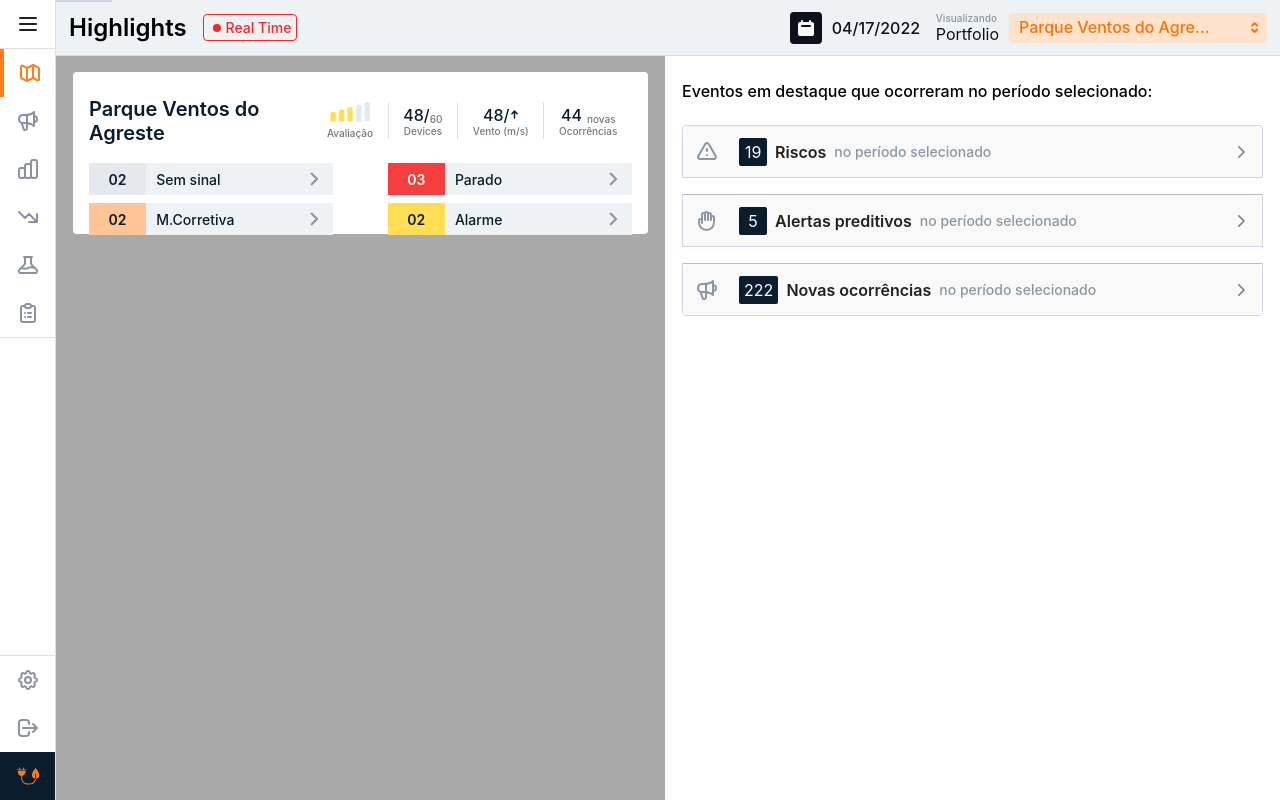
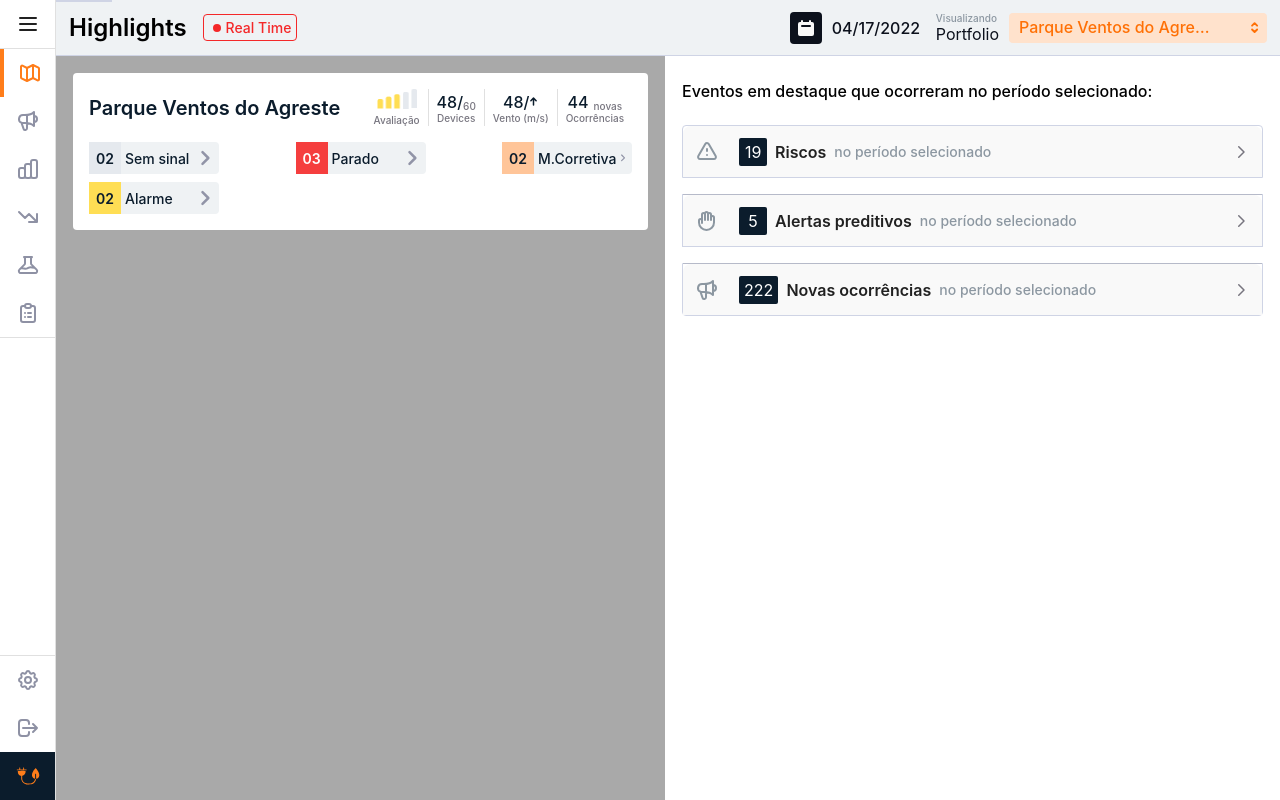
Before and after one commit to olucasfreitas/delfos-challenge, a Next.js app: page /highlights in a window 1280 px wide. Built offline with nearby package versions, Linux system fonts and the light colour scheme.

Commit message:
fixed status card

```diff
--- a/src/components/StatusCard/index.tsx
+++ b/src/components/StatusCard/index.tsx
@@ -3,16 +3,19 @@ import { Box, Divider, Paper, Typography, styled } from "@mui/material";
 import Image from "next/image";
 
 const Container = styled(Box)(({ theme }) => ({
-  position: "relative",
-  top: "16px",
-  margin: "0 17px",
+  position: "absolute",
   zIndex: 1,
-  height: "128px",
+  top: "17px",
+  left: "17px",
+  right: "17px",
   backgroundColor: "#fff",
   padding: "16px",
   borderRadius: "4px",
+  display: "flex",
+  flexDirection: "column",
+  gap: "16px",
   [theme.breakpoints.down("desktop")]: {
-    height: "auto",
+    gap: "16px",
   },
 }));
 
@@ -31,12 +34,10 @@ const BottomBox = styled(Box)(({ theme }) => ({
   display: "flex",
   alignItems: "flex-end",
   justifyContent: "space-between",
-  height: "50%",
   gap: "8px",
   [theme.breakpoints.down("desktop")]: {
     alignItems: "center",
     flexWrap: "wrap",
-    marginTop: "10px",
   },
 }));
 
@@ -45,9 +46,7 @@ const TopBoxText = styled(Typography)(({ theme }) => ({
   fontSize: "20px",
   lineHeight: "24px",
   color: "#0B1C2C",
-  [theme.breakpoints.down("desktop")]: {
-    width: "40%",
-  },
+  width: "50%",
   [theme.breakpoints.down("mobileMedium")]: {
     width: "100%",
     textAlign: "center",
@@ -58,9 +57,7 @@ const TopBoxContent = styled(Box)(({ theme }) => ({
   display: "flex",
   alignItems: "center",
   justifyContent: "space-evenly",
-  [theme.breakpoints.down("desktop")]: {
-    width: "60%",
-  },
+  width: "50%",
   [theme.breakpoints.down("mobileMedium")]: {
     width: "100%",
   },
@@ -98,18 +95,19 @@ const MiniBoxLeftText = styled(Typography)(({ theme }) => ({
 const MiniCard = styled(Box)(({ theme }) => ({
   display: "flex",
   backgroundColor: "#EFF2F4",
+  alignItems: "center",
+  justifyContent: "space-between",
+  borderRadius: "4px",
+  width: "130px",
   height: "32px",
-  width: "25%",
-  [theme.breakpoints.down("desktop")]: {
-    width: "45%",
-  },
 }));
 
 const MiniCardLeftText = styled(Typography)(({ theme }) => ({
   display: "flex",
   alignItems: "center",
   justifyContent: "center",
-  width: "30%",
+  width: "32px",
+  height: "100%",
   backgroundColor: "#E5E9EE",
   fontWeight: 600,
   fontSize: "14px",
@@ -122,8 +120,8 @@ const MiniCardRightBox = styled(Box)(({ theme }) => ({
   display: "flex",
   alignItems: "center",
   justifyContent: "space-between",
-  width: "100%",
-  padding: "0 10px",
+  width: "98px",
+  padding: "6px 4px 6px 4px",
 }));
 
 const MiniCardRightText = styled(Typography)(({ theme }) => ({
@@ -131,6 +129,7 @@ const MiniCardRightText = styled(Typography)(({ theme }) => ({
   fontSize: "14px",
   lineHeight: "17px",
   color: "#0B1C2C",
+  marginRight: "2px",
 }));
 
 function StatusCard() {
@@ -195,7 +194,7 @@ function StatusCard() {
           </MiniCardLeftText>
           <MiniCardRightBox>
             <MiniCardRightText>Sem sinal</MiniCardRightText>
-            <ChevronRightIcon width={18} stroke="#9194A7" strokeWidth="3" />
+            <ChevronRightIcon width={20} stroke="#9194A7" strokeWidth="3" />
           </MiniCardRightBox>
         </MiniCard>
         <MiniCard>
@@ -209,7 +208,7 @@ function StatusCard() {
           </MiniCardLeftText>
           <MiniCardRightBox>
             <MiniCardRightText>Parado</MiniCardRightText>
-            <ChevronRightIcon width={18} stroke="#9194A7" strokeWidth="3" />
+            <ChevronRightIcon width={20} stroke="#9194A7" strokeWidth="3" />
           </MiniCardRightBox>
         </MiniCard>
         <MiniCard>
@@ -223,7 +222,7 @@ function StatusCard() {
           </MiniCardLeftText>
           <MiniCardRightBox>
             <MiniCardRightText>M.Corretiva</MiniCardRightText>
-            <ChevronRightIcon width={18} stroke="#9194A7" strokeWidth="3" />
+            <ChevronRightIcon width={20} stroke="#9194A7" strokeWidth="3" />
           </MiniCardRightBox>
         </MiniCard>
         <MiniCard>
@@ -237,7 +236,7 @@ function StatusCard() {
           </MiniCardLeftText>
           <MiniCardRightBox>
             <MiniCardRightText>Alarme</MiniCardRightText>
-            <ChevronRightIcon width={18} stroke="#9194A7" strokeWidth="3" />
+            <ChevronRightIcon width={20} stroke="#9194A7" strokeWidth="3" />
           </MiniCardRightBox>
         </MiniCard>
       </BottomBox>
```
